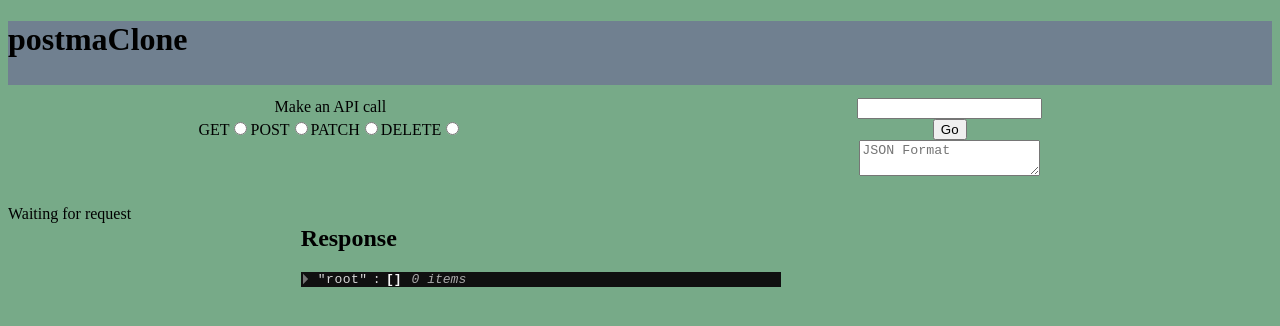
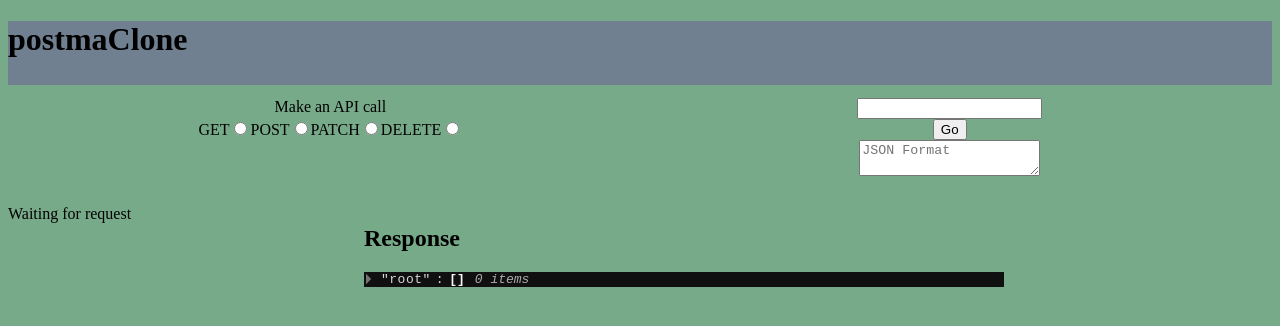
Before and after one commit to Joseph-K-B/postmaClone, a React app: page / in a window 1280 px wide. Shown: the top 326 px of the page. Built offline with nearby package versions, Linux system fonts and the light colour scheme.

Commit message:
state not properly communicating with methodList. Pushes initial request to rray, second request returns methodList.push is not a function, List never returns past undefined

```diff
--- a/src/components/app/MethodControls.jsx
+++ b/src/components/app/MethodControls.jsx
@@ -5,7 +5,6 @@ function MethodControls({
     url,
     inputField,
     onUrlInput,
-    // onHistoryInput,
     onRadioInput,
     onObjectInput,
     onSubmit
--- a/src/components/app/MethodList.jsx
+++ b/src/components/app/MethodList.jsx
@@ -2,7 +2,7 @@ import React from "react";
 import Method from "./Method";
 
 
-function MethodList({ methodList, onMethodInput }) {
+export default function  MethodList({ methodList }) {
     if(methodList === undefined) {
         return <p>Waiting for request</p>
     } else {
@@ -18,5 +18,3 @@ function MethodList({ methodList, onMethodInput }) {
         })
     return <ul aria-label='method-list'>{methods}</ul>}
     }
-
-export default MethodList
--- a/src/container/MethodContainer.jsx
+++ b/src/container/MethodContainer.jsx
@@ -15,7 +15,7 @@ class ContentContainer extends Component {
 		inputField: '',
     };
 
-    async componentDidMount() {
+ 		componentDidMount() {
         // const content = await getMethod();
         this.setState({loading: false })
     };
@@ -32,9 +32,9 @@ class ContentContainer extends Component {
 			this.setState({ inputField: e.target.value });
 		}
 
-		// handleHistory = (e) => {
+		// handleHistory = () => {
 		// 	const { method, url, methodList } = this.state
-		// 	this.setState({ methodList: e.methodList.value })
+		// 	this.setState({ methodList: methodList.push({method, url}) })
 		// }
 
 		handleSubmit = async (e) => {
@@ -45,31 +45,33 @@ class ContentContainer extends Component {
 			const contents = await getMethod(url)
 			this.setState({
 				methodList: methodList.push({method, url}),
+				loading: false,
 				contents,
-				loading: false,
 			})
 			console.log('METHODLIST', methodList)
 			} else if (method ==='POST') {
 				const contents = await postMethod(url, inputField)
 			this.setState({
 				methodList: methodList.push({method, url}),
+				loading: false,
 				contents,
-				loading: false
 			})
 			console.log('METHODLIST', methodList)
 			} else if (method ==='PATCH') {
 				const contents = await patchMethod(url, inputField)
 			this.setState({
 				methodList: methodList.push({method, url}),
+				loading: false,
 				contents,
-				loading: false })
+			})
 			console.log('METHODLIST', methodList)
 			} else if (method ==='DELETE') {
 				const contents = await deleteMethod(url)
 			this.setState({
 				methodList: methodList.push({method, url}),
+				loading: false,
 				contents,
-				loading: false })
+			})
 			console.log('METHODLIST', methodList)
 			}
 		};
@@ -78,7 +80,6 @@ class ContentContainer extends Component {
     render() {
         const { loading, contents, url, inputField, methodList } = this.state;
         if(loading) return <h1>Loading...</h1>
-
 			return (
 			<>
 				<MethodControls
@@ -91,7 +92,6 @@ class ContentContainer extends Component {
 				onSubmit={this.handleHistory}
 				onSubmit={this.handleSubmit} />
 				<section>
-
 					<MethodList />
 					<Content contents={contents}/>
 				</section>
@@ -100,5 +100,46 @@ class ContentContainer extends Component {
 		}
     }
 
+		// render() {
+		// 	const { loading, contents, url, inputField, methodList } = this.state;
+		// 	if(loading) {
+		// 		return <h1>Loading...</h1>
+		// 	} else if (methodList === undefined) {
+		// 		return (
+		// 			<>
+		// 		<MethodControls
+		// 		url = {url}
+		// 		inputField = {inputField}
+		// 		methodList = {methodList}
+		// 		onUrlInput={this.handleUrlInput}
+		// 		onRadioInput={this.handleRadioInput}
+		// 		onObjectInput={this.handleInputField}
+		// 		onSubmit={this.handleSubmit, this.handleHistory} />
+		// 		<section>
+		// 			<Content contents={contents}/>
+		// 		</section>
+        //   </>
+		// 		)
 
-export default ContentContainer
+		// 	} else
+		// 		return (<>
+		// 			<MethodControls
+		// 			url = {url}
+		// 			inputField = {inputField}
+		// 			methodList = {methodList}
+		// 			onUrlInput={this.handleUrlInput}
+		// 			onRadioInput={this.handleRadioInput}
+		// 			onObjectInput={this.handleInputField}
+		// 			onSubmit={this.handleSubmit, this.handleHistory} />
+		// 			<section>
+		// 				{/* <MethodList	/>			 */}
+		// 				<Content contents={contents}/>
+		// 			</section>
+		// 	  </>
+		// 	  )
+		// 	}
+		// }
+
+
+
+export default ContentContainer;
--- a/src/styles/method-container.css
+++ b/src/styles/method-container.css
@@ -22,12 +22,13 @@ header
 
 figure
 {
-    width: 30em;
+    width: 40rem;
 }
 
 section
 {
     display: grid;
-    grid-template-columns: 1fr 4fr;
+    grid-template-columns: 1fr 3fr;
     grid-template-rows: 1fr;
+    align-items: start;
 }
```
